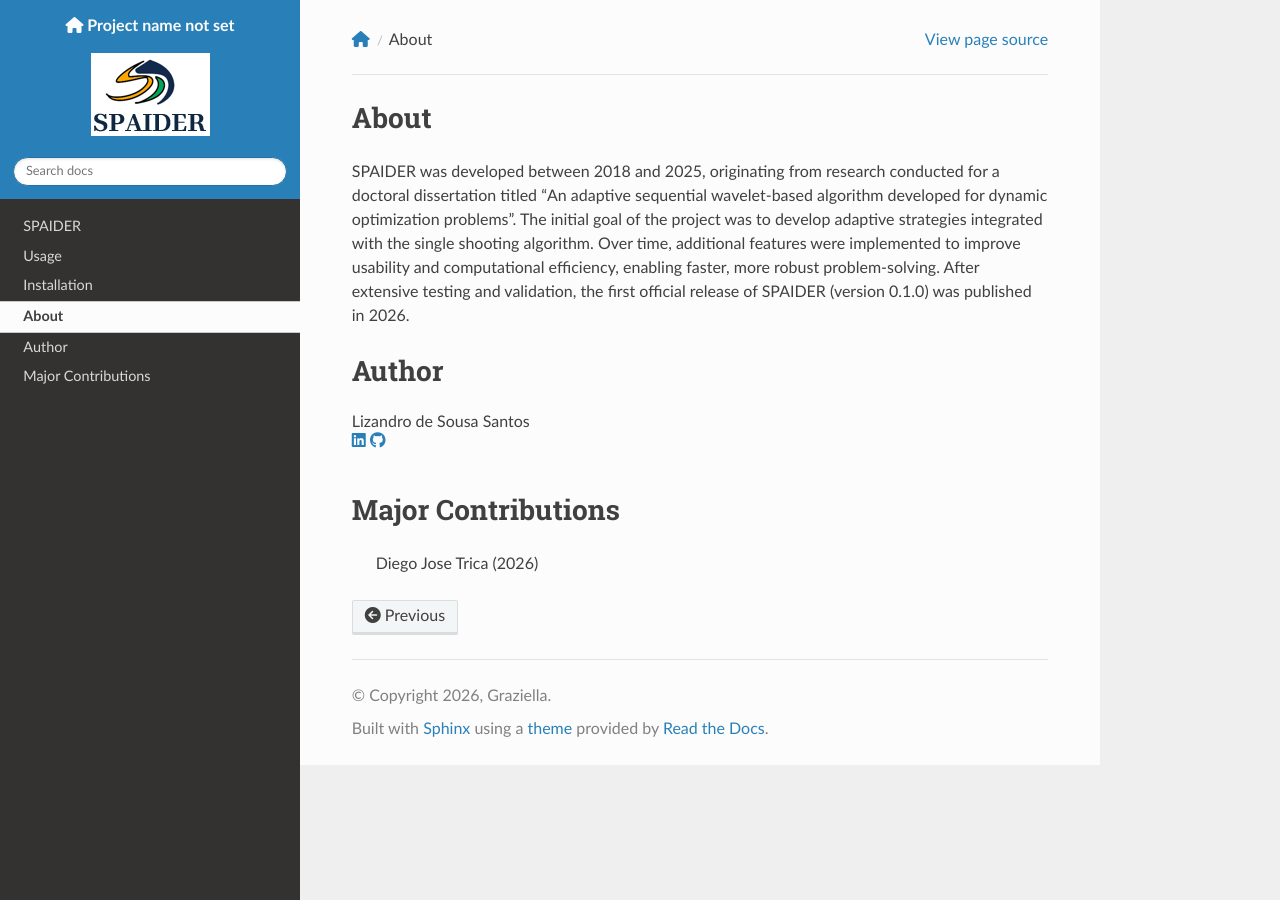
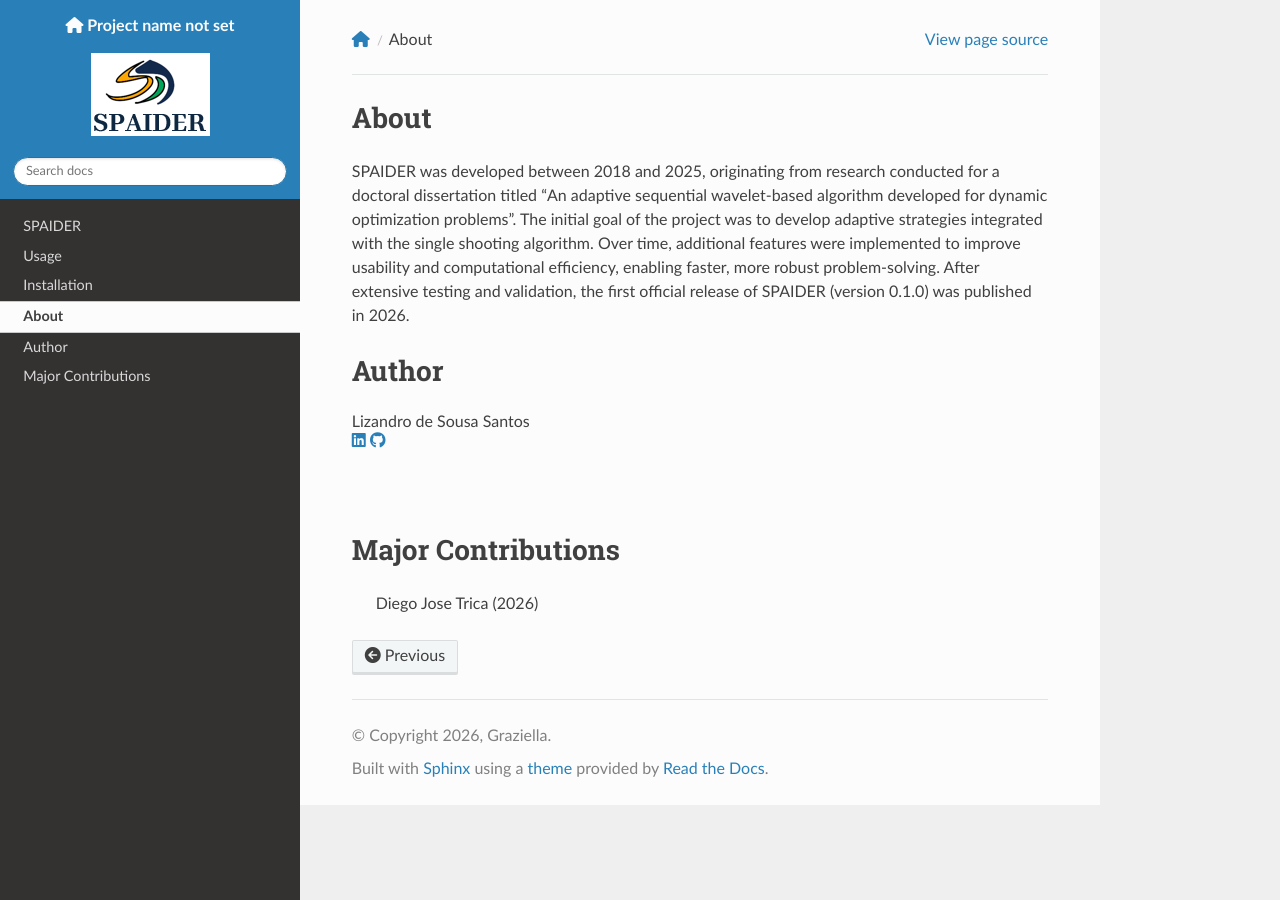
Before and after one commit to LizandroCloud/SPAIDER-M, a Sphinx documentation site: the page built from docs/source/about.rst, in a window 1280 px wide. Built offline with Sphinx 7.4.7 and the Read the Docs theme 3.1.0, drawn with Linux system fonts in a browser that asks for light colours.

Commit message:
Update about.rst

```diff
--- a/docs/source/about.rst
+++ b/docs/source/about.rst
@@ -16,12 +16,9 @@ Author
      <a href="https://github.com/seuusuario" target="_blank">
        <i class="fab fa-github"></i>
      </a>
-     <br>
+     <div style="margin-top: 80px;"></div>
    </div>
 
-.. raw:: html
-
-   <div style="margin-top: 40px;"></div>
 
 Major Contributions
 ===================
```
